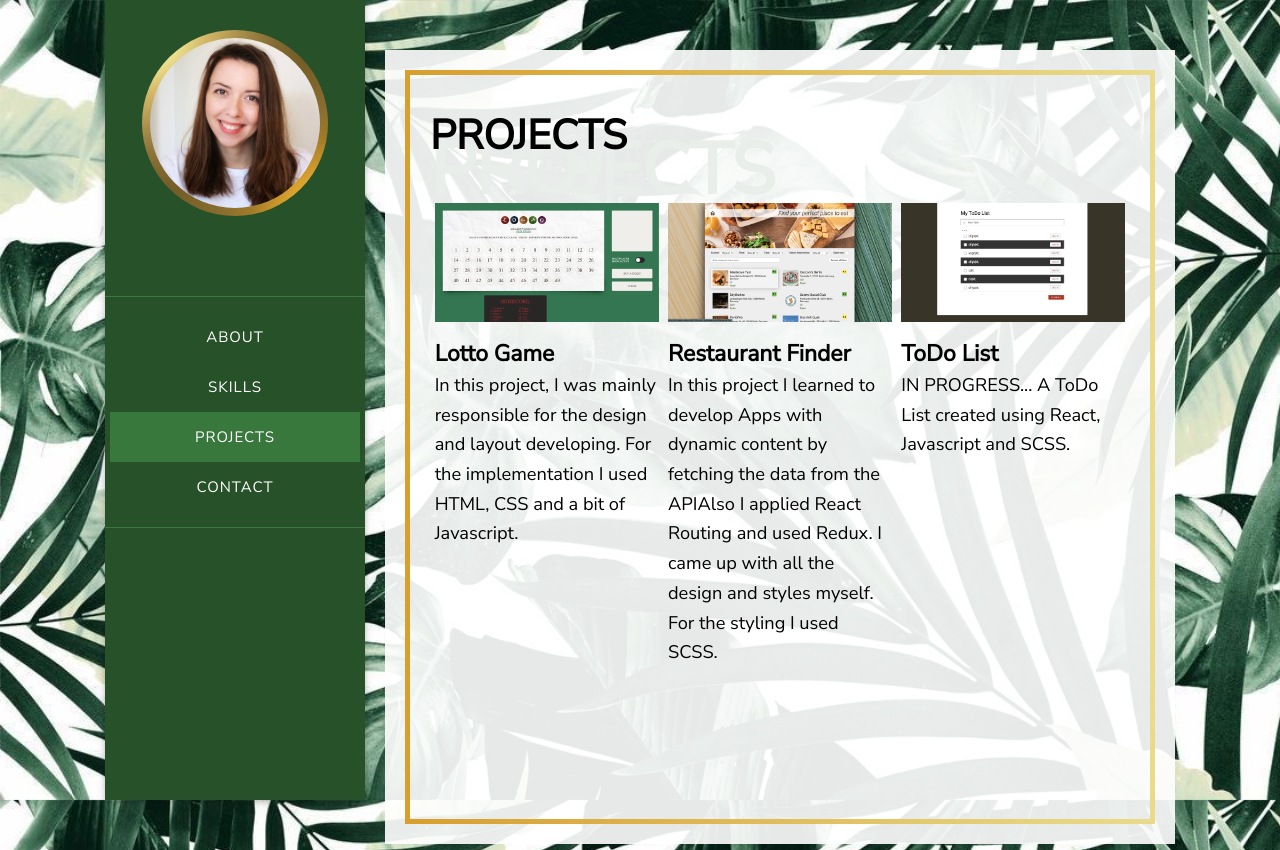
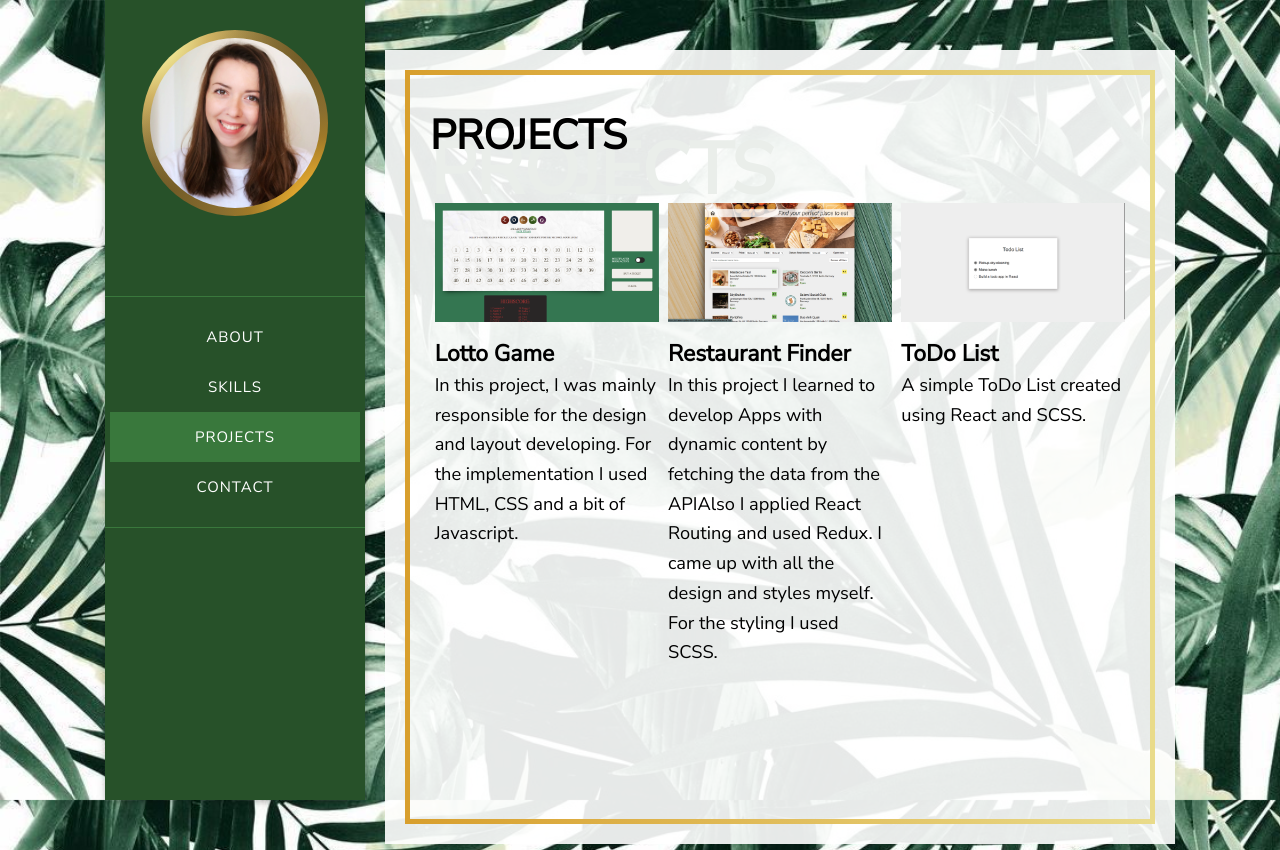
Before and after one commit to atranarta/portfolio, a React (Create React App) app: page /projects in a window 1280 px wide. Built offline with nearby package versions, Linux system fonts and the light colour scheme.

Commit message:
Added todo list project

```diff
--- a/src/components/projects/project.js
+++ b/src/components/projects/project.js
@@ -28,7 +28,8 @@ const projects = [
     id: "toDoList",
     img: ToDo_List,
     title: "ToDo List",
-    text: "IN PROGRESS... A ToDo List created using React, Javascript and SCSS."
+    link: "https://github.com/atranarta/todo-app",
+    text: "A simple ToDo List created using React and SCSS."
   },
 ]
 
```
Also changed, not shown: src/img/projects/todo-list.png.
